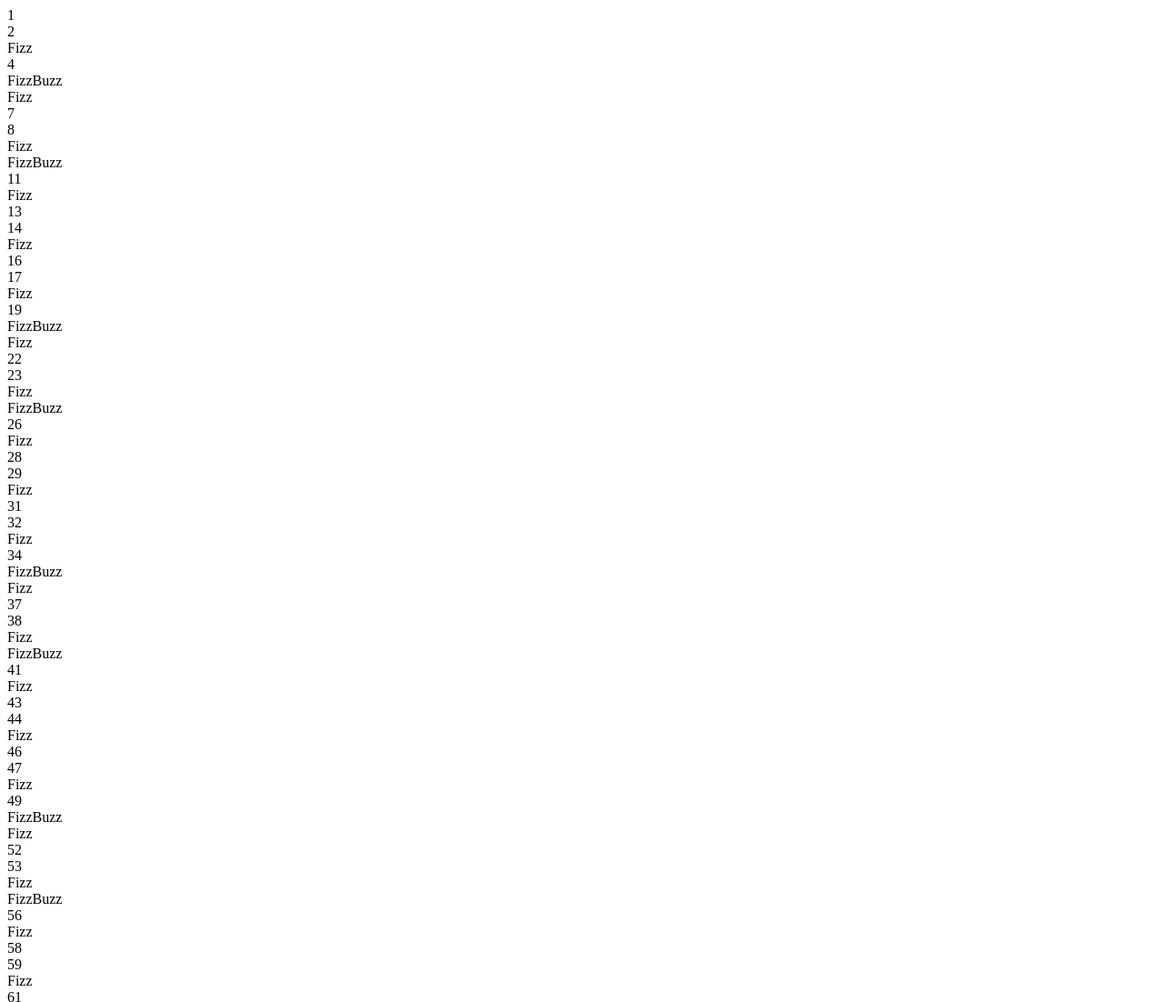
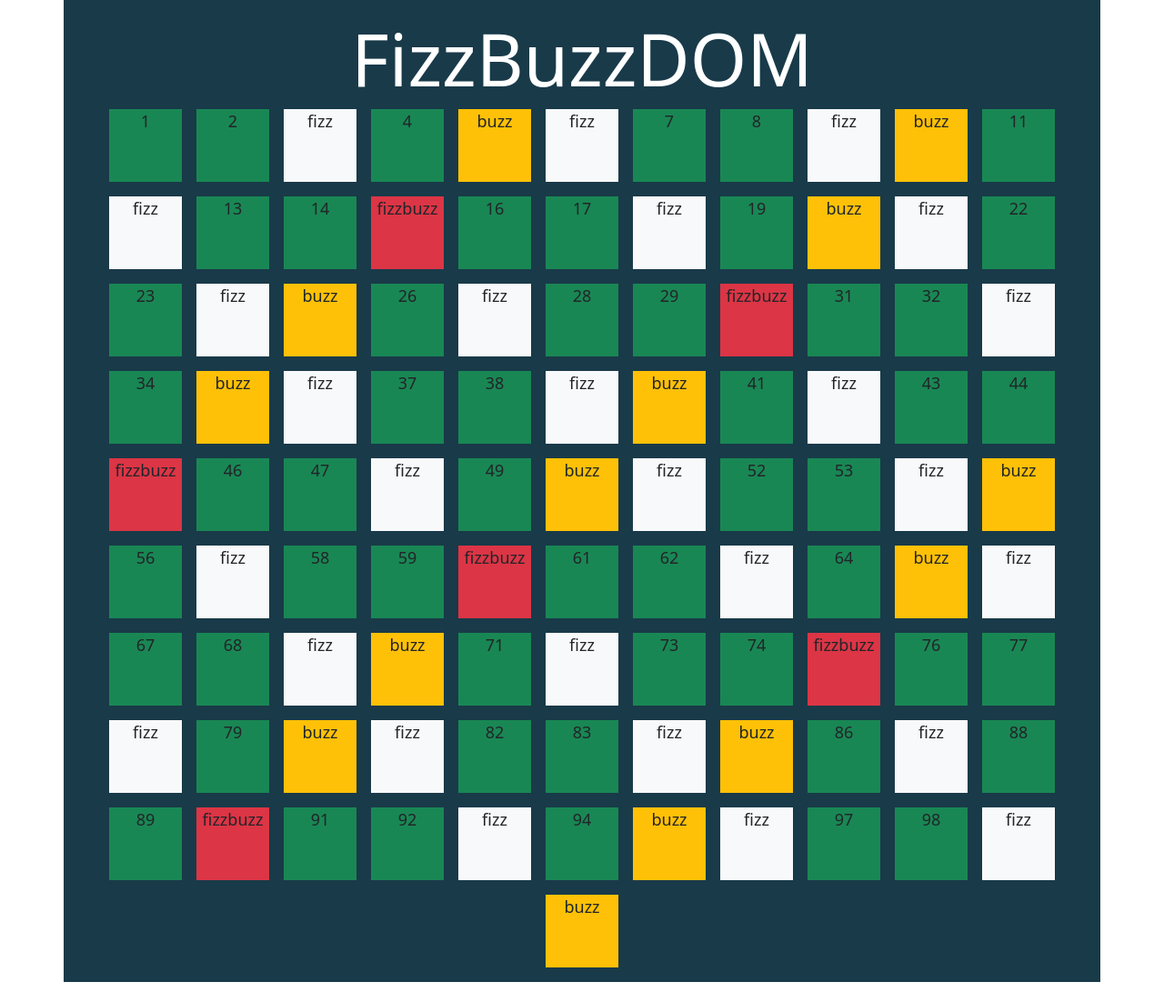
Before and after one commit to ariannagreco3393/js-fizzbuzzdom, a plain HTML site: page index.html in a window 1280 px wide. Shown: the top 1102 px of the page at 91% size. After the commit the page ends 1080 px from the top, so only its background shows below. Drawn offline with nearby package versions, Linux system fonts and the light colour scheme.

Commit message:
add bonus

```diff
--- a/assets/css/style.css
+++ b/assets/css/style.css
@@ -0,0 +1,14 @@
+.container {
+    background-color: #193A49;
+}
+
+.numbers {
+    gap: 1rem;
+}
+
+.number {
+    width: 80px;
+    height: 80px;
+    text-align: center;
+    font-size: 18px;
+}
--- a/assets/js/main.js
+++ b/assets/js/main.js
@@ -10,19 +10,19 @@ const numbersElement = document.querySelector(".numbers");
 
 for (let i=1; i<=100; i++){
     let number;
-    console.log(i);
+    //console.log(i);
 
-    if (i % 3 && i % 5 == 0) {
-       number = `<div class="fizzbuzz">FizzBuzz</div>`
+    if (i % 3 == 0 && i % 5 == 0) {
+       number = `<div class="number fizzbuzz bg-danger">fizzbuzz</div>`
     } else if (i % 3 == 0) {
-       number = `<div class="fizz">Fizz</div>`
+       number = `<div class="number fizz bg-light">fizz </div>`
 
     } else if (i % 5 == 0) {
-       number = `<div class="buzz">Buzz</div>`
+       number = `<div class="number buzz bg-warning">buzz</div>`
 
     } else {
-       number = `<div>${i}</div>`
-       console.log(number);
+       number = `<div class="number bg-success">${i}</div>`
+       //console.log(number);
     }
 
     numbersElement.insertAdjacentHTML("beforeend", number)
--- a/index.html
+++ b/index.html
@@ -6,10 +6,15 @@
     <meta name="viewport" content="width=device-width, initial-scale=1.0">
     <title>Fizz Buzz</title>
     <link rel="stylesheet" href="./assets/css/style.css">
+    <link href="https://cdn.jsdelivr.net/npm/bootstrap@5.1.3/dist/css/bootstrap.min.css" rel="stylesheet" integrity="sha384-1BmE4kWBq78iYhFldvKuhfTAU6auU8tT94WrHftjDbrCEXSU1oBoqyl2QvZ6jIW3" crossorigin="anonymous">
 </head>
 <body>
-    <div class="numbers">
+    <div class="container p-3">
+        <h1 class="text-white text-center display-1">FizzBuzzDOM</h1>
+        <div class="numbers d-flex flex-wrap justify-content-center align-content-center">
+        </div>
     </div>
+
     <script src="./assets/js/main.js"></script>
 </body>
 </html>
```
